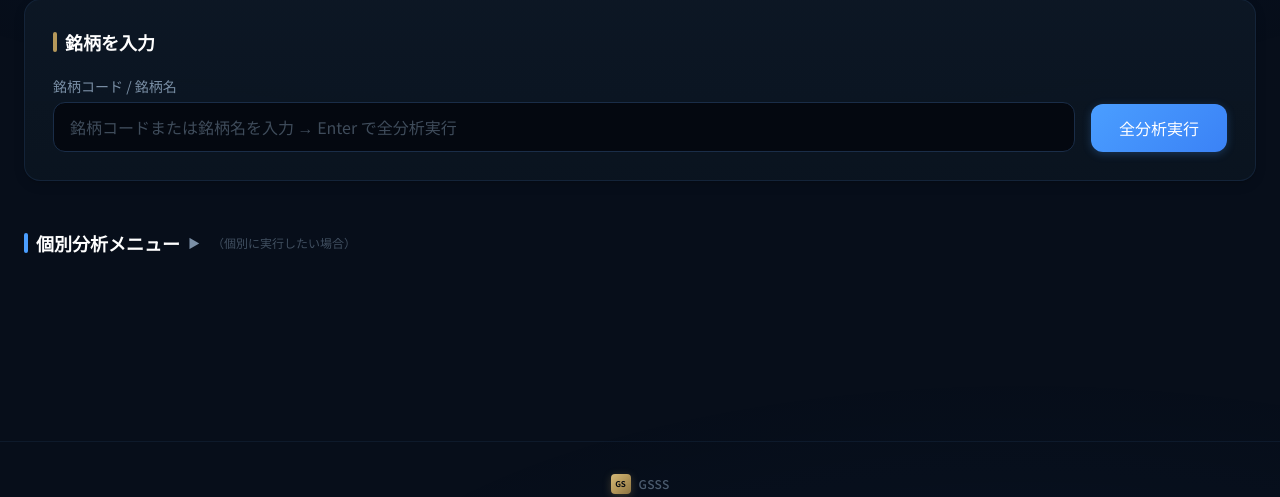
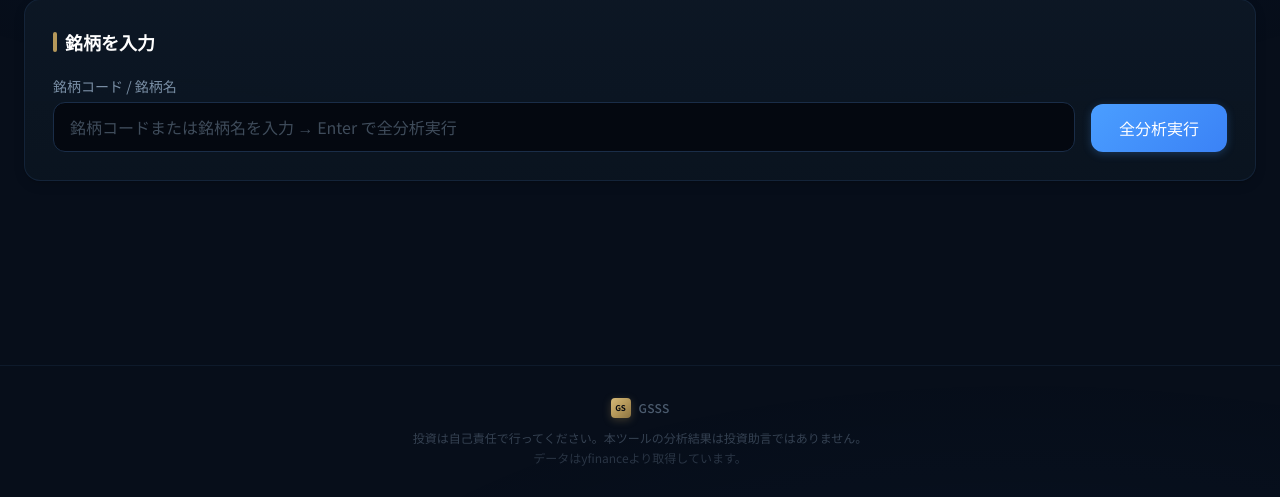
Before and after one commit to yuu2811/GSSS, a Flask app: page / in a window 1280 px wide. Shown: the part 110-607 px from the top of the page. Run offline with Flask 3, Linux system fonts and the light colour scheme; some libraries are stand-ins or nearby versions.

Commit message:
feat: 個別分析メニューを削除し全分析自動実行に一本化
銘柄コード/銘柄名を入力→ボタン/EnterだけでAll-in-One全12分析を
自動実行するシンプルなフローに統一。

- index.html: 個別分析メニュー（カードグリッド）とパラメータ入力
  フォームを削除
- main.js: runAnalysis(), showParamsForm(), submitWithParams(),
  executeAnalysis(), currentAnalyzer変数を削除
- BlackRock/Vanguardはanalyze_allのデフォルトパラメータで実行

https://claude.ai/code/session_01AiAdncPmXS6MT98B34zBXm

```diff
--- a/static/js/main.js
+++ b/static/js/main.js
@@ -5,7 +5,6 @@
  */
 
 let currentTicker = '';
-let currentAnalyzer = '';
 let statusTimer = null;
 const HISTORY_KEY = 'gsss_search_history';
 const MAX_HISTORY = 8;
@@ -383,119 +382,6 @@ function switchTab(key) {
     });
 }
 
-// 分析実行
-async function runAnalysis(analyzerType) {
-    const el = document.querySelector(`[data-analyzer="${analyzerType}"]`);
-    const needsTicker = el ? el.getAttribute('data-needs-ticker') === 'true' : true;
-
-    if (needsTicker) {
-        const input = document.getElementById('tickerInput').value.trim();
-        if (!input && !currentTicker) {
-            showStatus('銘柄コードを入力してください', 'error');
-            document.getElementById('tickerInput').focus();
-            return;
-        }
-        if (!currentTicker) {
-            currentTicker = input.endsWith('.T') ? input : (input.match(/^\d+$/) ? input + '.T' : input);
-        }
-    }
-
-    if (analyzerType === 'blackrock' || analyzerType === 'vanguard') {
-        showParamsForm(analyzerType);
-        return;
-    }
-
-    currentAnalyzer = analyzerType;
-    await executeAnalysis(analyzerType, {});
-}
-
-// パラメータフォーム表示
-function showParamsForm(analyzerType) {
-    currentAnalyzer = analyzerType;
-    const section = document.getElementById('paramsSection');
-    const content = document.getElementById('paramsContent');
-    const title = document.getElementById('paramsTitle');
-
-    section.classList.remove('hidden');
-
-    const inputClass = 'input-glow w-full bg-gs-darker border border-gs-border rounded-xl px-4 py-3 text-white focus:border-gs-accent focus:outline-none text-base transition-all duration-200';
-
-    if (analyzerType === 'blackrock') {
-        title.textContent = 'BlackRock 配当分析 - パラメータ設定';
-        content.innerHTML = `<div><label class="block text-sm text-gs-text-muted mb-1.5">投資金額（円）</label><input type="number" id="param_investment_amount" value="1000000" class="${inputClass}"></div>`;
-    } else if (analyzerType === 'vanguard') {
-        title.textContent = 'Vanguard ETFポートフォリオ - パラメータ設定';
-        content.innerHTML = `
-            <div><label class="block text-sm text-gs-text-muted mb-1.5">年齢</label><input type="number" id="param_age" value="35" class="${inputClass}"></div>
-            <div><label class="block text-sm text-gs-text-muted mb-1.5">投資金額（円）</label><input type="number" id="param_investment_amount" value="1000000" class="${inputClass}"></div>
-            <div><label class="block text-sm text-gs-text-muted mb-1.5">リスクプロファイル</label><select id="param_risk_profile" class="${inputClass}"><option value="積極型">積極型</option><option value="やや積極型">やや積極型</option><option value="バランス型" selected>バランス型</option><option value="やや保守型">やや保守型</option><option value="保守型">保守型</option></select></div>`;
-    }
-
-    section.scrollIntoView({ behavior: 'smooth' });
-}
-
-// パラメータ付き実行
-async function submitWithParams() {
-    const params = {};
-
-    if (currentAnalyzer === 'blackrock') {
-        params.investment_amount = document.getElementById('param_investment_amount').value;
-    } else if (currentAnalyzer === 'vanguard') {
-        params.age = document.getElementById('param_age').value;
-        params.investment_amount = document.getElementById('param_investment_amount').value;
-        params.risk_profile = document.getElementById('param_risk_profile').value;
-    }
-
-    document.getElementById('paramsSection').classList.add('hidden');
-    await executeAnalysis(currentAnalyzer, params);
-}
-
-// 分析API呼び出し
-async function executeAnalysis(analyzerType, params) {
-    const loading = document.getElementById('loading');
-    const results = document.getElementById('results');
-    const loadingText = document.getElementById('loadingText');
-
-    loading.classList.remove('hidden');
-    showSkeletonLoader();
-    loadingText.textContent = '分析データを取得中...';
-
-    loading.scrollIntoView({ behavior: 'smooth' });
-
-    try {
-        const res = await fetch('/api/analyze', {
-            method: 'POST',
-            headers: { 'Content-Type': 'application/json' },
-            body: JSON.stringify({
-                analyzer: analyzerType,
-                ticker: currentTicker,
-                params: params,
-            }),
-        });
-        if (!res.ok) throw new Error(`HTTP ${res.status}`);
-
-        const data = await res.json();
-
-        loading.classList.add('hidden');
-
-        if (data.error) {
-            results.innerHTML = renderError(data.error);
-            results.classList.remove('hidden');
-            return;
-        }
-
-        results.innerHTML = renderAnalysis(analyzerType, data.data, data.analyzer_info);
-        results.classList.remove('hidden');
-        results.scrollIntoView({ behavior: 'smooth' });
-        showStatus('分析完了', 'success');
-
-    } catch (e) {
-        loading.classList.add('hidden');
-        results.innerHTML = renderError('通信エラーが発生しました: ' + e.message);
-        results.classList.remove('hidden');
-        showStatus('分析中にエラーが発生しました', 'error');
-    }
-}
 
 // エラー表示
 function renderError(message) {
--- a/templates/index.html
+++ b/templates/index.html
@@ -62,53 +62,6 @@
         </div>
     </section>
 
-    <!-- Analysis Menu (collapsed by default) -->
-    <section class="mb-6 sm:mb-12">
-        <button onclick="document.getElementById('analyzerGrid').classList.toggle('hidden'); this.querySelector('.toggle-arrow').classList.toggle('rotate-90')" class="flex items-center gap-2 mb-4 sm:mb-5 group cursor-pointer">
-            <div class="w-1 h-5 bg-gs-accent rounded-full"></div>
-            <h2 class="text-white font-semibold text-base sm:text-lg group-hover:text-gs-accent transition-colors">個別分析メニュー</h2>
-            <span class="toggle-arrow text-gs-text-muted text-xs transition-transform duration-200">&#9654;</span>
-            <span class="text-gs-text-muted/50 text-xs ml-1">（個別に実行したい場合）</span>
-        </button>
-        <div id="analyzerGrid" class="hidden grid grid-cols-1 md:grid-cols-2 lg:grid-cols-3 xl:grid-cols-4 gap-3 sm:gap-4">
-            {% for key, analyzer in analyzers.items() %}
-            <div class="analyzer-card bg-gs-card rounded-2xl p-4 sm:p-5 cursor-pointer"
-                 onclick="runAnalysis('{{ key }}')"
-                 data-analyzer="{{ key }}"
-                 data-needs-ticker="{{ 'true' if analyzer.needs_ticker else 'false' }}">
-                <div class="flex items-start gap-3">
-                    <div class="text-2xl flex-shrink-0 mt-0.5">{{ analyzer.icon }}</div>
-                    <div class="flex-1">
-                        <h3 class="text-white font-semibold text-sm mb-1 tracking-tight">{{ analyzer.short }}</h3>
-                        <p class="text-gs-text-muted text-xs leading-relaxed">{{ analyzer.description }}</p>
-                    </div>
-                </div>
-                {% if not analyzer.needs_ticker %}
-                <div class="mt-3">
-                    <span class="badge-no-ticker text-[10px] text-gs-accent px-2.5 py-1 rounded-md font-medium inline-block">銘柄コード不要</span>
-                </div>
-                {% endif %}
-            </div>
-            {% endfor %}
-        </div>
-    </section>
-
-    <!-- Parameters -->
-    <div id="paramsSection" class="mb-6 sm:mb-10 hidden">
-        <div class="card-elevated rounded-2xl p-4 sm:p-7">
-            <div class="flex items-center gap-2 mb-4 sm:mb-5">
-                <div class="w-1 h-5 bg-gs-gold rounded-full"></div>
-                <h3 class="text-white font-semibold text-sm sm:text-base" id="paramsTitle">追加パラメータ</h3>
-            </div>
-            <div id="paramsContent" class="grid grid-cols-1 md:grid-cols-3 gap-3 sm:gap-4"></div>
-            <div class="mt-5">
-                <button onclick="submitWithParams()" class="btn-gold w-full sm:w-auto text-gs-darker px-7 py-2.5 sm:py-3 rounded-xl font-semibold text-base">
-                    分析開始
-                </button>
-            </div>
-        </div>
-    </div>
-
     <!-- Loading -->
     <div id="loading" class="hidden text-center py-16 sm:py-24">
         <div class="loader mx-auto mb-5"></div>
```
